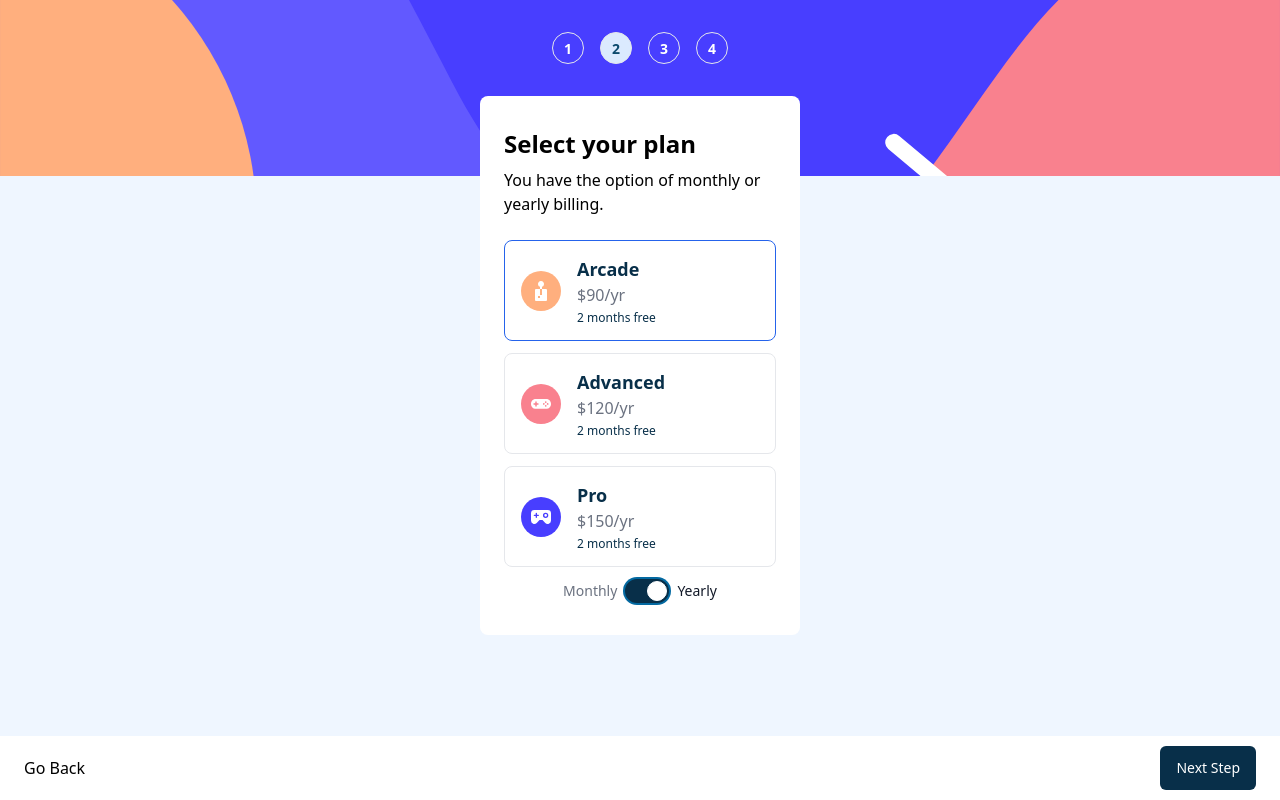
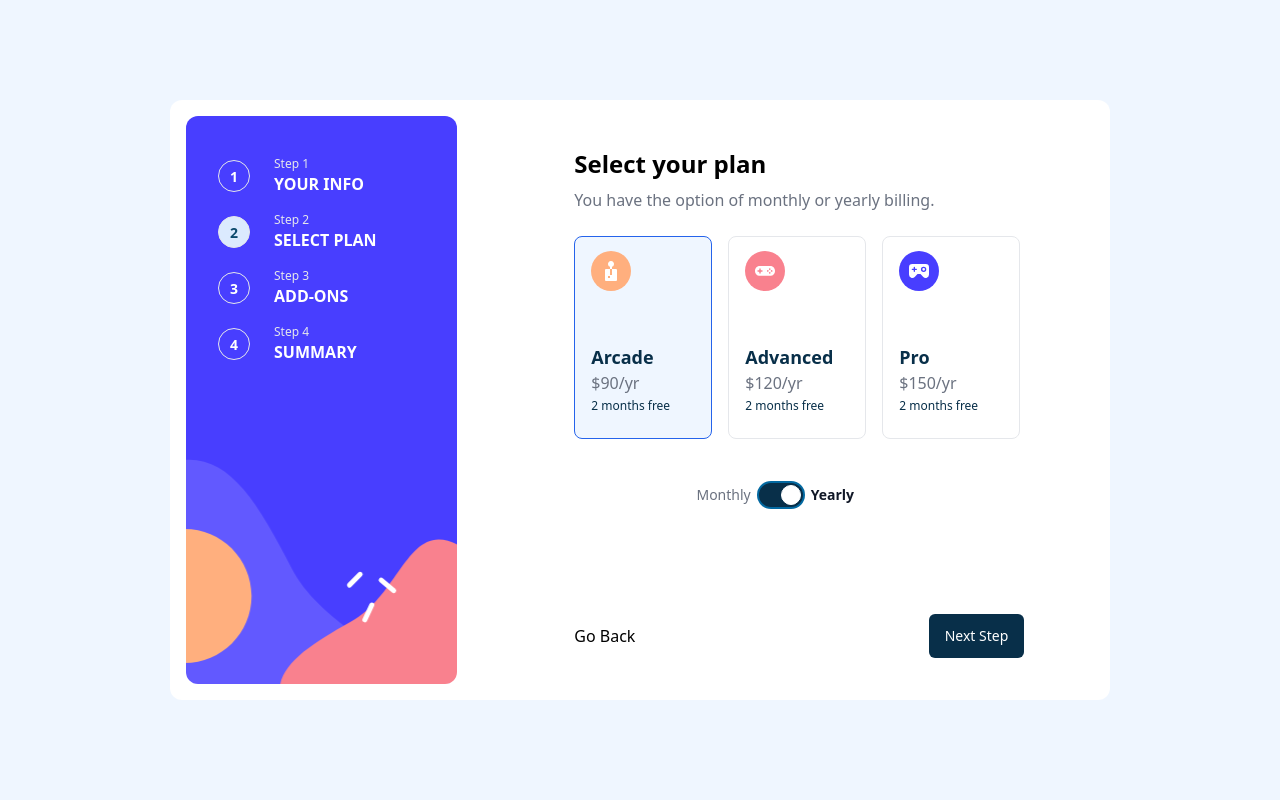
Before and after one commit to waldekglaz/fem-form-component, a React (Vite) app: page /plan in a window 1280 px wide. Both pictures are taken after a click on the label "Yearly". Built offline with nearby package versions, Linux system fonts and the light colour scheme.

Commit message:
desktop styles

```diff
--- a/src/App.tsx
+++ b/src/App.tsx
@@ -7,7 +7,8 @@ import Summary from './components/Summary'
 
 function App() {
   return (
-    <main className="relative min-h-screen bg-blue-50">
+    <main className="relative min-h-screen bg-blue-50 lg:flex justify-center items-center">
+      <div className="bg-white lg:flex lg:w-[940px] lg:h-[600px] lg:rounded-xl lg:p-4 lg:relative">
         <Header />
 
         <Routes>
@@ -16,6 +17,7 @@ function App() {
           <Route path="add-ons" element={<AddOnes />} />
           <Route path="summary" element={<Summary />} />
         </Routes>
+      </div>
     </main>
   )
 }
--- a/src/components/Header.tsx
+++ b/src/components/Header.tsx
@@ -1,15 +1,26 @@
 import { NavLink } from 'react-router-dom'
 
 const urls = ['/', 'plan', 'add-ons', 'summary']
-
+const navItems = [
+  { url: '/', description: 'Your info' },
+  { url: 'plan', description: 'Select Plan' },
+  { url: 'add-ons', description: 'Add-ons' },
+  { url: 'summary', description: 'Summary' },
+]
 const Header = () => {
   return (
-    <header className="bg-[url(./assets/bg-sidebar-mobile.svg)] bg-center bg-cover bg-no-repeat h-44 py-8">
-      <nav className="flex justify-center gap-4">
-        {urls.map((url, i) => (
-          <NavLink className={({ isActive }) => (isActive ? 'pointer-events-none text-sky-900 text-sm w-8 h-8 border text-center rounded-full leading-8 bg-blue-100 font-bold' : 'pointer-events-none text-white text-sm w-8 h-8 border text-center rounded-full leading-8 font-bold')} key={i} to={url}>
-            {i + 1}
-          </NavLink>
+    <header className="bg-[url(./assets/bg-sidebar-mobile.svg)] bg-center bg-cover bg-no-repeat h-44 py-8 lg:bg-[url(./assets/bg-sidebar-desktop.svg)] lg:h-full lg:rounded-xl lg:px-8 lg:pt-10 lg:pr-20">
+      <nav className="flex justify-center gap-4 lg:flex-col">
+        {navItems.map((item, i) => (
+          <div className="lg:flex gap-6 items-center">
+            <NavLink className={({ isActive }) => (isActive ? 'block pointer-events-none text-sky-900 text-sm w-8 h-8 border text-center rounded-full leading-8 bg-blue-100 font-bold' : 'block pointer-events-none text-white text-sm w-8 h-8 border text-center rounded-full leading-8 font-bold')} key={i} to={item.url}>
+              {i + 1}
+            </NavLink>
+            <div className="hidden lg:block">
+              <p className="text-xs text-gray-200">Step {i + 1}</p>
+              <p className="text-base text-white font-bold uppercase">{item.description}</p>
+            </div>
+          </div>
         ))}
       </nav>
     </header>
--- a/src/components/Plan.tsx
+++ b/src/components/Plan.tsx
@@ -49,7 +49,7 @@ const Plan = () => {
           navigate('/add-ons')
         })}
       >
-        <ul>{renderPlans}</ul>
+        <ul className="lg:flex lg:gap-4">{renderPlans}</ul>
         <div className="text-center">
           <Toggler handleClick={handleClick} isMonthly={isMonthly} />
         </div>
--- a/src/components/PlanField.tsx
+++ b/src/components/PlanField.tsx
@@ -12,13 +12,13 @@ const PlanField: React.FC<PlanFieldProps> = ({ register, label, value, img, pric
   return (
     <li className="mb-3">
       <input type="radio" id={label} {...register} value={value} className="hidden peer" required />
-      <label htmlFor={label} className="inline-flex items-center justify-between w-full py-[14px] px-[16px] text-gray-500 bg-white border border-gray-200 rounded-lg cursor-pointer   peer-checked:border-blue-600  hover:text-gray-600 hover:bg-gray-100 dark:text-gray-400 dark:bg-gray-800 dark:hover:bg-gray-700">
-        <div className="flex gap-4 items-center">
+      <label htmlFor={label} className="inline-flex items-center justify-between w-full py-[14px] px-[16px] text-gray-500 bg-white border border-gray-200 rounded-lg cursor-pointer   peer-checked:border-blue-600 peer-checked:bg-blue-50  hover:text-gray-600 hover:bg-gray-100 lg:w-[138px] lg:h-[203px] lg:pb-0">
+        <div className="flex gap-4 items-center lg:flex-col lg:items-start lg:justify-between lg:h-full  lg:w-full pb-10">
           <img src={img} />
-          <div>
+          <div className="relative w-full">
             <div className="w-full text-lg font-bold text-sky-950 capitalize">{value}</div>
             <div className="w-full mb-[3px]">{price}</div>
-            {!isMonthly && <p className="text-xs text-sky-950">2 months free</p>}
+            {!isMonthly && <p className="text-xs text-sky-950 absolute w-full">2 months free</p>}
           </div>
         </div>
       </label>
--- a/src/components/Summary.tsx
+++ b/src/components/Summary.tsx
@@ -16,7 +16,7 @@ const Summary = () => {
       {!confirmationMsg && (
         <>
           <Heading title="Finishing up" description={`${formData.name} double-check  everything looks OK before confirming.`} />
-          <div className="bg-sky-50 p-4">
+          <div className="bg-sky-50 p-4 rounded-lg">
             <div className="border-b pb-3 flex justify-between items-center mb-3">
               <div>
                 <div className="text-sky-950  capitalize font-bold">
@@ -65,7 +65,7 @@ const Summary = () => {
 
           <BottomNav singleItem={false}>
             <Link to="/add-ons">Go Back</Link>
-            <button className="bg-blue-500 px-[22px] py-3 text-white rounded-lg" onClick={handleConfirm}>
+            <button className="bg-blue-500 px-4 py-3  text-white rounded-lg" onClick={handleConfirm}>
               Confirm
             </button>
           </BottomNav>
--- a/src/components/Toggler.tsx
+++ b/src/components/Toggler.tsx
@@ -6,12 +6,12 @@ interface TogglerProps {
 
 const Toggler: React.FC<TogglerProps> = ({ handleClick, isMonthly }) => {
   return (
-    <div className="flex justify-center items-center">
-      <span className={` text-sm font-medium ${isMonthly ? 'text-gray-900' : 'text-gray-500'}  mr-2`}>Monthly</span>
+    <div className="flex justify-center items-center lg:mt-8">
+      <span className={` text-sm  ${isMonthly ? 'text-gray-900 font-bold' : 'text-gray-500 font-medium'}  mr-2`}>Monthly</span>
       <label className="relative inline-flex items-center cursor-pointer ">
         <input onClick={handleClick} type="checkbox" value="" className="sr-only peer" />
         <div className="w-11 h-6 bg-sky-950 peer-focus:outline-none peer-focus:ring-2 peer-focus:ring-sky-700  rounded-full peer  peer-checked:after:translate-x-full peer-checked:after:border-white after:content-[''] after:absolute after:top-[2px] after:left-[2px] after:bg-white after:border-gray-300 after:border after:rounded-full after:h-5 after:w-5 after:transition-all "></div>
-        <span className={`text-sm font-medium ${isMonthly ? 'text-gray-500' : 'text-gray-900'} ml-2`}>Yearly</span>
+        <span className={`text-sm  ${isMonthly ? 'text-gray-500 font-medium' : 'text-gray-900 font-bold'} ml-2`}>Yearly</span>
       </label>
     </div>
   )
--- a/src/components/shared/AddOnField.tsx
+++ b/src/components/shared/AddOnField.tsx
@@ -10,14 +10,14 @@ interface AddOnFieldProps {
 
 const AddOnField: React.FC<AddOnFieldProps> = ({ register, label, title, description, cost }) => {
   return (
-    <div className="flex items-center pl-4 border border-gray-200 rounded-lg dark:border-gray-700 pr-4 mb-3">
-      <input type="checkbox" value="" {...register} className="w-4 h-4 text-blue-600 bg-gray-100 border-gray-300 roundedfocus:ring-blue-500 dark:focus:ring-blue-600 dark:ring-offset-gray-800 focus:ring-2 dark:bg-gray-700 dark:border-gray-600" />
-      <div className="w-full py-4 ml-2 text-sm font-medium text-gray-900 dark:text-gray-300 ">
+    <div className="flex items-center pl-4 border border-gray-200 rounded-lg  pr-4 mb-3">
+      <input type="checkbox" value="" {...register} className="w-4 h-4 text-blue-600 bg-gray-100 border-gray-300 roundedfocus:ring-blue-500  focus:ring-2 " />
+      <div className="w-full py-4 ml-2 text-sm font-medium text-gray-900  ">
         <label htmlFor={label}>{title}</label>
-        <p className="text-xs">{description}</p>
+        <p className="text-xs text-gray-500 font-normal">{description}</p>
       </div>
 
-      <div className="text-xs text-blue-600">{cost}</div>
+      <div className="text-xs text-blue-500">{cost}</div>
     </div>
   )
 }
--- a/src/components/shared/BottomNav.tsx
+++ b/src/components/shared/BottomNav.tsx
@@ -3,7 +3,7 @@ interface BottomNavProps {
   singleItem: boolean
 }
 const BottomNav: React.FC<BottomNavProps> = ({ children, singleItem }) => {
-  return <nav className={`absolute bottom-0 w-full left-0 bg-white h-16 flex items-center ${singleItem ? 'justify-end' : 'justify-between'} px-6`}>{children}</nav>
+  return <nav className={`absolute  bottom-0 w-full left-0 bg-white h-16 flex items-center ${singleItem ? 'justify-end' : 'justify-between'} px-6 lg:px-0 lg:mt-20 lg:w-[450px]  lg:left-auto lg:bottom-[32px]`}>{children}</nav>
 }
 
 export default BottomNav
--- a/src/components/shared/Card.tsx
+++ b/src/components/shared/Card.tsx
@@ -3,7 +3,7 @@ interface CardProps {
 }
 
 const Card: React.FC<CardProps> = ({ children }) => {
-  return <div className="w-80 mx-auto px-6 py-8 -mt-20 bg-white rounded-lg shadow-gray-600">{children}</div>
+  return <div className="w-80 mx-auto px-6 py-8 -mt-20 bg-white rounded-lg shadow-gray-600 lg:mt-0 lg:w-[450px]">{children}</div>
 }
 
 export default Card
--- a/src/components/shared/Heading.tsx
+++ b/src/components/shared/Heading.tsx
@@ -6,8 +6,8 @@ interface HeadingProps {
 const Heading: React.FC<HeadingProps> = ({ title, description }) => {
   return (
     <>
-      <h1 className="text-2xl font-bold mb-2">{title}</h1>
-      <p className="mb-6">{description}</p>
+      <h1 className="text-2xl font-bold mb-2 ">{title}</h1>
+      <p className="mb-6 text-gray-500">{description}</p>
     </>
   )
 }
--- a/src/data.ts
+++ b/src/data.ts
@@ -3,9 +3,11 @@ export const addOns = [
   { name: 'Larger storage', label: 'largerStorage', description: 'Extra 1TB of cloud save', monthlyCost: 2, anuallyCost: 20 },
   { name: 'Customizable profile', label: 'customizableProfile', description: 'Custom theme on your profile', monthlyCost: 2, anuallyCost: 20 },
 ]
-
+import ArcadeLogo from './assets/icon-arcade.svg'
+import AdvancedLogo from './assets/icon-advanced.svg'
+import ProLogo from './assets/icon-pro.svg'
 export const plans = [
-  { name: 'arcade', monthly: 9, annually: 90, logo: './src/assets/icon-arcade.svg' },
-  { name: 'advanced', monthly: 12, annually: 120, logo: './src/assets/icon-advanced.svg' },
-  { name: 'pro', monthly: 15, annually: 150, logo: './src/assets/icon-pro.svg' },
+  { name: 'arcade', monthly: 9, annually: 90, logo: ArcadeLogo },
+  { name: 'advanced', monthly: 12, annually: 120, logo: AdvancedLogo },
+  { name: 'pro', monthly: 15, annually: 150, logo: ProLogo },
 ]
```
Lines whose indentation alone changed are shown as unchanged.
